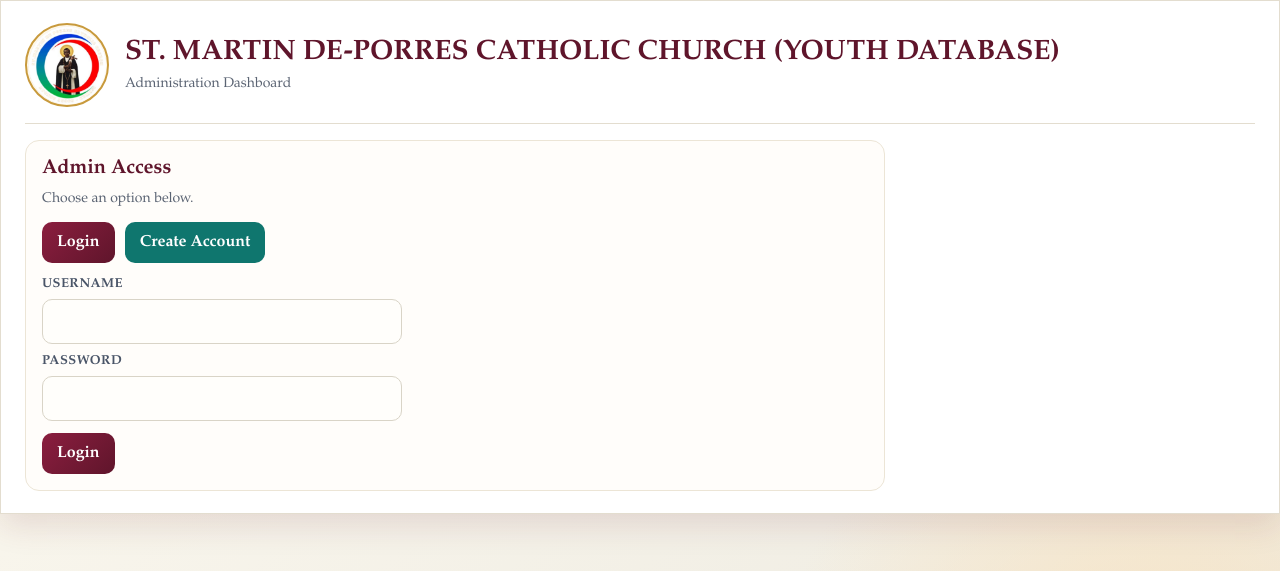
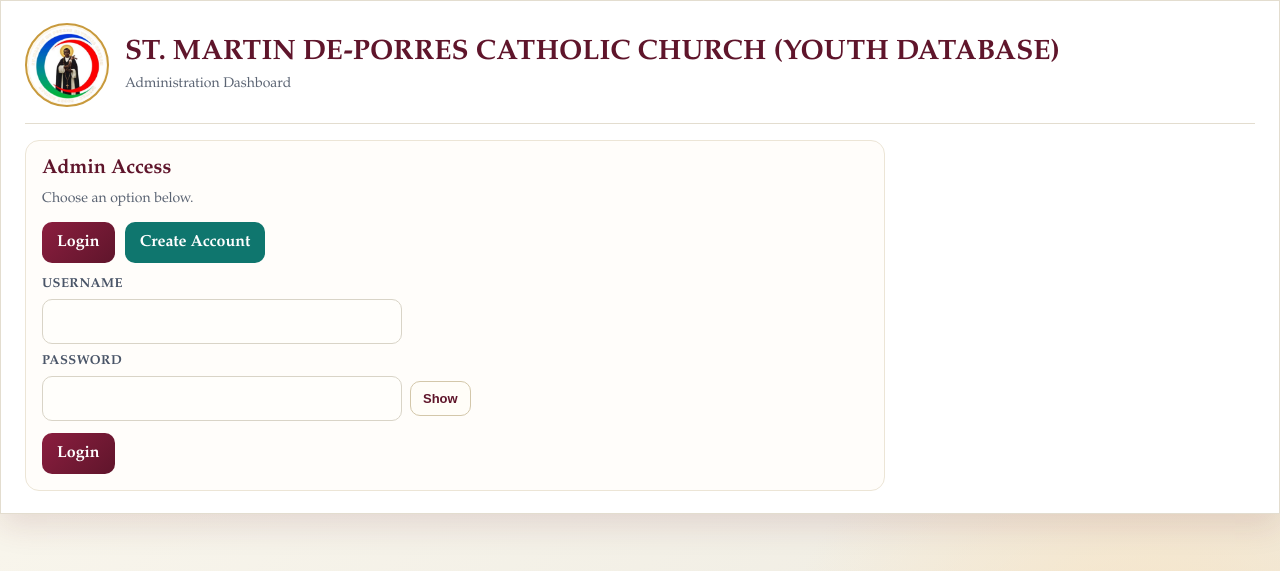
Before and after one commit to emmanuelotengantwi/stmartin_youthkona, a PHP site: page /admin.php in a window 1280 px wide. Shown: the top 571 px of the page. Run offline with PHP 8.4, Linux system fonts and the light colour scheme; data that the repository does not hold is empty.

Commit message:
Add show/hide password toggles on admin forms

```diff
--- a/admin.php
+++ b/admin.php
@@ -1055,6 +1055,29 @@ if ($isAdmin) {
       border: 1px dashed #d8ccb0;
       border-radius: 10px;
       padding: 10px 12px;
+    }
+    .password-toggle-wrap {
+      display: flex;
+      align-items: center;
+      gap: 8px;
+      width: 100%;
+    }
+    .password-toggle-wrap input {
+      flex: 1;
+    }
+    .password-toggle-btn {
+      border: 1px solid #d3c7aa;
+      background: #fffdf8;
+      color: #5f152b;
+      border-radius: 10px;
+      padding: 9px 12px;
+      font-size: 13px;
+      font-weight: 700;
+      cursor: pointer;
+      white-space: nowrap;
+    }
+    .password-toggle-btn:hover {
+      background: #f8efe0;
     }
     .stats-row {
       display: grid;
@@ -1612,6 +1635,40 @@ if ($isAdmin) {
   })();
 </script>
 
+<script>
+  (function () {
+    var passwordInputs = document.querySelectorAll('input[type="password"]');
+    if (!passwordInputs.length) return;
+
+    passwordInputs.forEach(function (input) {
+      if (!input || input.dataset.toggleReady === '1') return;
+      input.dataset.toggleReady = '1';
+
+      var wrapper = document.createElement('div');
+      wrapper.className = 'password-toggle-wrap';
+      input.parentNode.insertBefore(wrapper, input);
+      wrapper.appendChild(input);
+
+      var toggleBtn = document.createElement('button');
+      toggleBtn.type = 'button';
+      toggleBtn.className = 'password-toggle-btn';
+      toggleBtn.textContent = 'Show';
+      toggleBtn.setAttribute('aria-label', 'Show password');
+      toggleBtn.setAttribute('aria-pressed', 'false');
+
+      toggleBtn.addEventListener('click', function () {
+        var isVisible = input.type === 'text';
+        input.type = isVisible ? 'password' : 'text';
+        toggleBtn.textContent = isVisible ? 'Show' : 'Hide';
+        toggleBtn.setAttribute('aria-label', isVisible ? 'Show password' : 'Hide password');
+        toggleBtn.setAttribute('aria-pressed', isVisible ? 'false' : 'true');
+      });
+
+      wrapper.appendChild(toggleBtn);
+    });
+  })();
+</script>
+
 <?php if (!$isAdmin): ?>
 <script>
   (function () {
```
